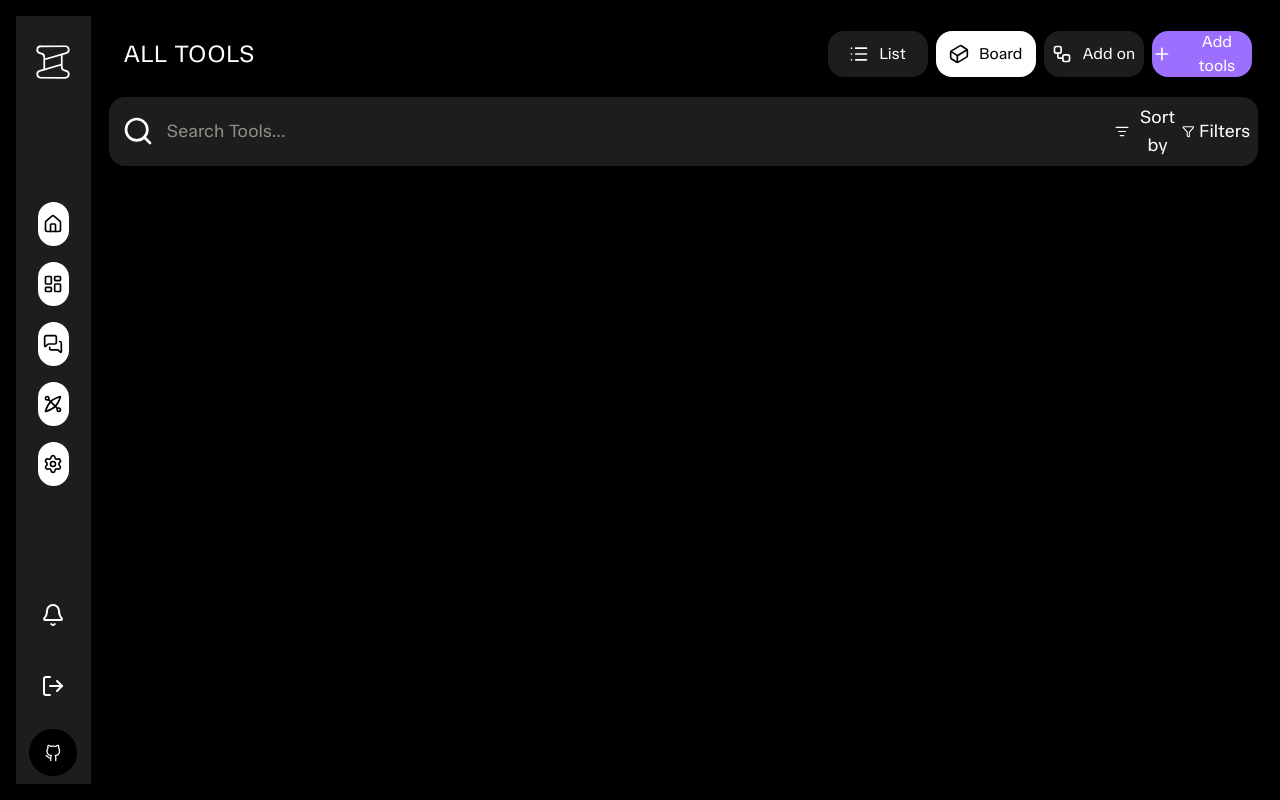
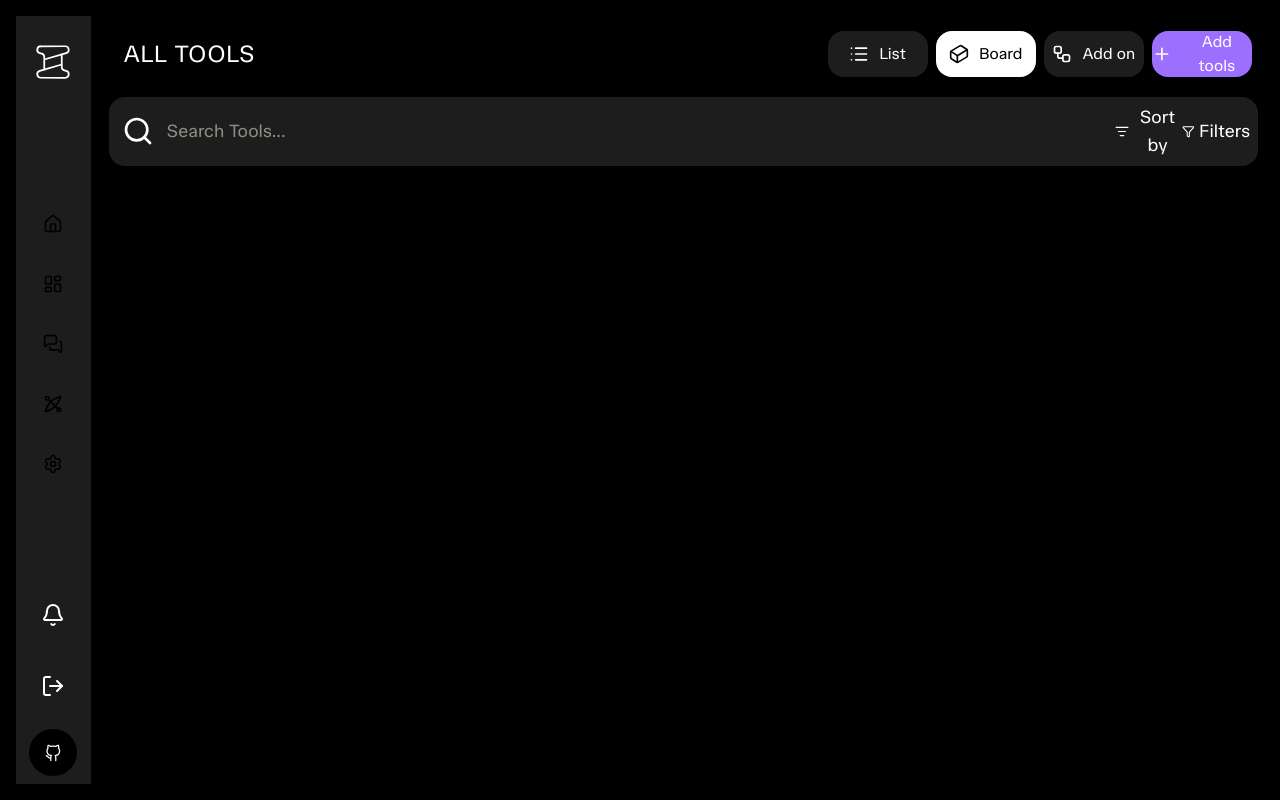
Before and after one commit to Amogh-007-Rin/ToolKit, a Next.js app in the folder web/: page /dashboard in a window 1280 px wide. Built offline with nearby package versions, Linux system fonts and the light colour scheme.

Commit message:
feat: add framer-motion layout animation and isActive prop to Navbutton

```diff
--- a/web/src/app/dashboard/_components/buttons/Navbutton.tsx
+++ b/web/src/app/dashboard/_components/buttons/Navbutton.tsx
@@ -1,3 +1,6 @@
+'use client'
+
+import { motion } from "framer-motion";
 import { type LucideIcon } from "lucide-react";
 
 interface NavbuttonProps {
@@ -6,16 +9,30 @@ interface NavbuttonProps {
     className?: string;
     onClick: () => void;
     iconColor?: string;
+    isActive?: boolean;
 };
 
-
-export default function Navbutton({ tag, icon, className, onClick, iconColor }: NavbuttonProps) {
-
+export default function Navbutton({ tag, icon, className, onClick, iconColor, isActive }: NavbuttonProps) {
     const Icon = icon;
 
     return (
-        <button className={`${tag ?? ""} w-[60%] h-[9%] rounded-2xl cursor-pointer bg-[#FFFFFF] flex items-center justify-center ${className ?? ""}`} onClick={onClick}>
-            {Icon ? <Icon color={iconColor} strokeWidth={2} size={20} /> : null}
-        </button>
+        <motion.button
+            layout
+            className={`${tag ?? ""} w-[60%] h-[9%] rounded-2xl cursor-pointer flex items-center justify-center relative ${className ?? ""}`}
+            onClick={onClick}
+        >
+            {isActive && (
+                <motion.div
+                    layoutId="nav-active-bg"
+                    className="absolute inset-0 rounded-2xl bg-[#FFFFFF]"
+                    transition={{ type: "spring", stiffness: 380, damping: 30 }}
+                />
+            )}
+            {Icon ? (
+                <span className="relative z-10">
+                    <Icon color={iconColor} strokeWidth={2} size={20} />
+                </span>
+            ) : null}
+        </motion.button>
     );
 };
```
